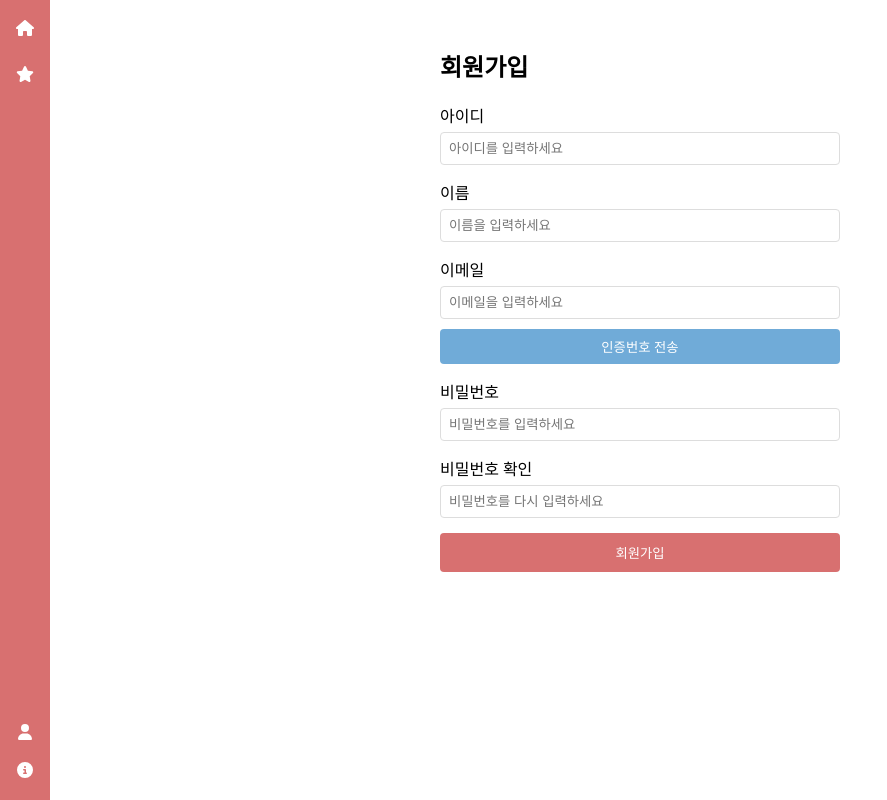
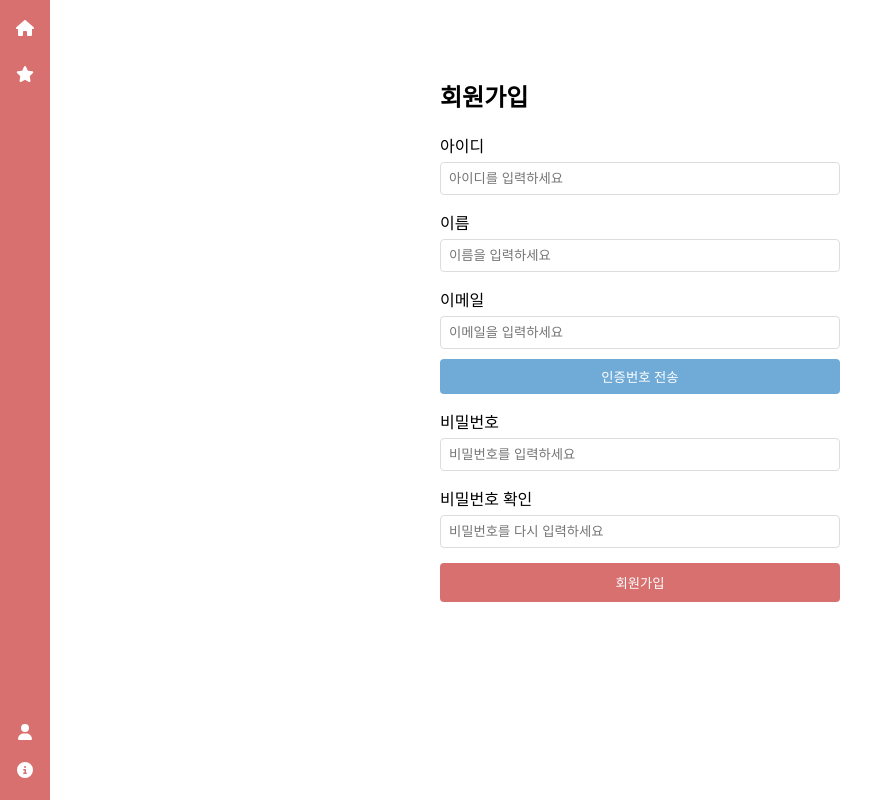
Before and after one commit to hs20180519/ssafy_final, a Vue app in the folder frontend/: page /signup in a window 1280 px wide. Shown: the whole page, without its empty margins (0-887 px from the left). Built offline with nearby package versions, Linux system fonts and the light colour scheme.

Commit message:
:lipstick: Design: padding 변경

```diff
--- a/frontend/src/views/MemberLoginPage.vue
+++ b/frontend/src/views/MemberLoginPage.vue
@@ -21,7 +21,8 @@ export default {
   display: flex;
   flex-direction: column;
   align-items: center;
-  padding: 20px;
+  //padding: 20px;
+  padding-top: 150px;
 }
 
 </style>
--- a/frontend/src/views/MemberSignUpPage.vue
+++ b/frontend/src/views/MemberSignUpPage.vue
@@ -16,12 +16,12 @@ export default {
 </script>
 
 <style scoped>
-/* 로그인 페이지 스타일 */
+/* 회원가입 페이지 스타일 */
 .signup-page {
   display: flex;
   flex-direction: column;
   align-items: center;
-  padding: 20px;
+  padding-top: 50px;
 }
 
 </style>
```
